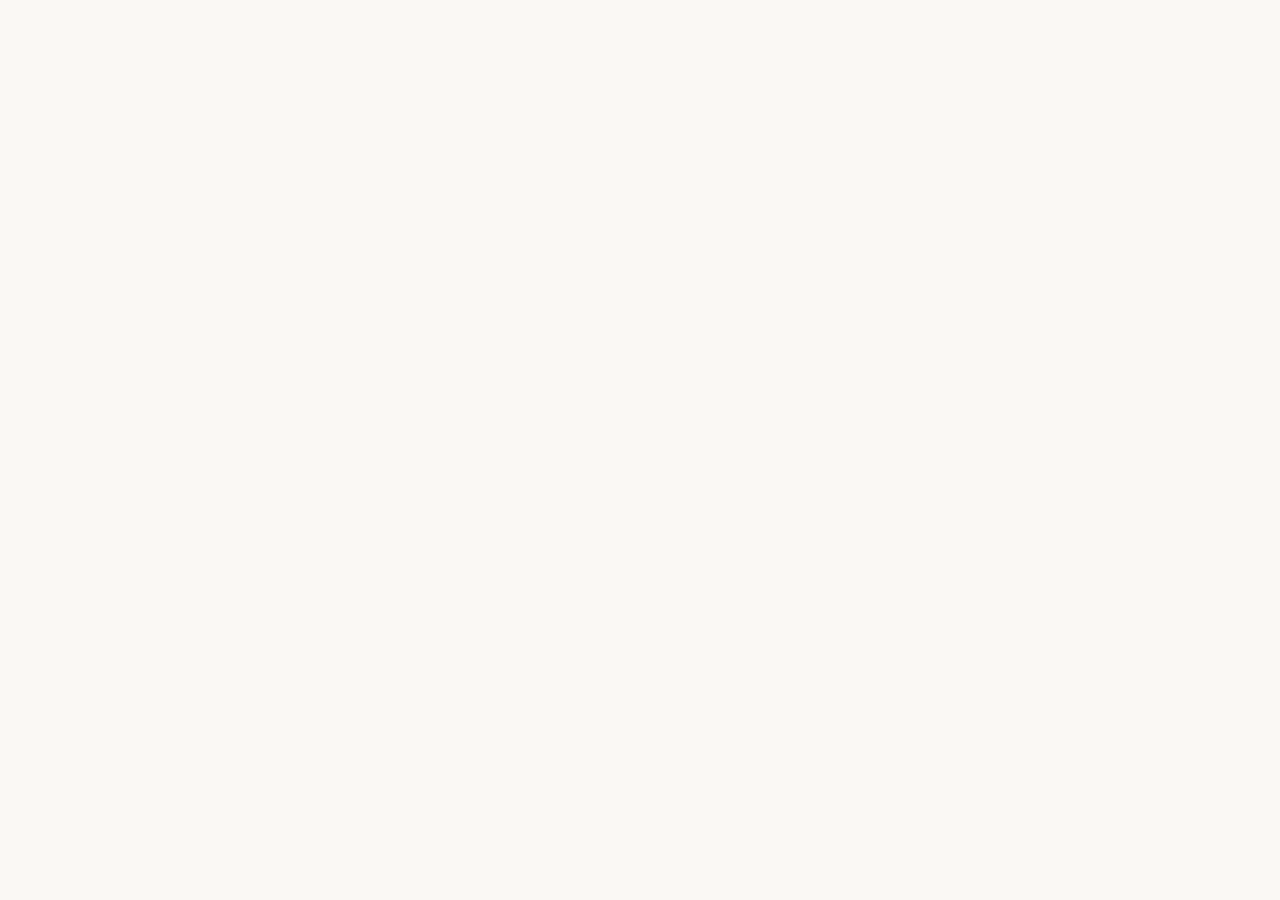
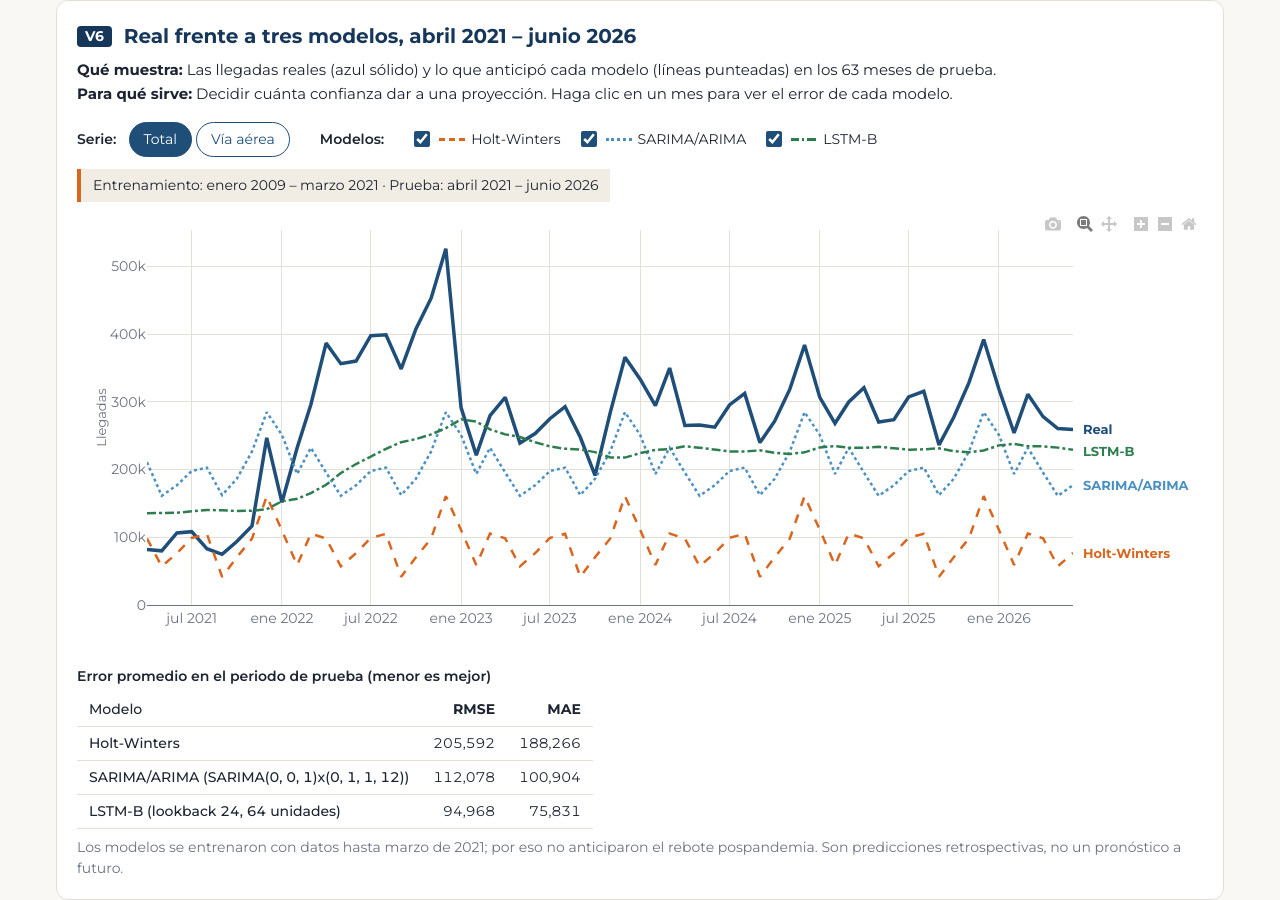
Before and after one commit to jcdiegolopez/ds-lab10, a React (Vite) app: page / in a window 1280 px wide. Shown: the part 977-1877 px from the top of the page. Before the commit the page ends 1026 px from the top, so only its background shows below. Built offline with nearby package versions, Linux system fonts and the light colour scheme.

Commit message:
V6: real frente a tres modelos con selector de serie y de modelos

```diff
--- a/src/App.jsx
+++ b/src/App.jsx
@@ -1,4 +1,5 @@
 import V1 from './charts/V1';
+import V6 from './charts/V6';
 
 // Estructura mínima para el avance. Las pestañas, filtros globales y el resto
 // de gráficas (V2–V5, V7–V9) se agregan en la siguiente iteración.
@@ -16,6 +17,8 @@ export default function App() {
       <main>
         <h2 className="seccion">Panorama</h2>
         <V1 />
+        <h2 className="seccion">Modelos</h2>
+        <V6 />
       </main>
 
       <footer className="pie">
--- /dev/null
+++ b/src/charts/V6.jsx
@@ -0,0 +1,182 @@
+import Plot from './Plot';
+import TarjetaGrafica, { Cargando, SinDatos } from './TarjetaGrafica';
+import { useDatos } from '../state/useDatos';
+import { useFiltros } from '../state/FiltrosContext';
+import { colores, estiloModelos } from '../theme/colors';
+import { configBase, etiquetaMes, formatoNumero, layoutBase } from '../theme/plotlyBase';
+
+const SERIES = [
+  { clave: 'Total mensual', etiqueta: 'Total' },
+  { clave: 'Vía aérea', etiqueta: 'Vía aérea' },
+];
+const ORDEN_MODELOS = ['hw', 'sarima', 'lstm'];
+
+export default function V6() {
+  const pred = useDatos('predicciones_modelos.json');
+  const met = useDatos('metricas_modelos.json');
+  const {
+    serieModelo, setSerieModelo,
+    modelosVisibles, setModelosVisibles,
+    mesSeleccionado, setMesSeleccionado,
+  } = useFiltros();
+
+  if (!pred.datos || !met.datos) {
+    return (
+      <TarjetaGrafica id="V6" titulo="Real frente a tres modelos">
+        <Cargando error={pred.error || met.error} />
+      </TarjetaGrafica>
+    );
+  }
+
+  const filas = pred.datos[serieModelo] ?? [];
+  const metricas = Object.fromEntries(
+    met.datos.filter((m) => m.serie === serieModelo).map((m) => [m.modelo, m]),
+  );
+  const x = filas.map((f) => f.fecha);
+  const etiquetas = filas.map((f) => etiquetaMes(f.fecha));
+  const activos = ORDEN_MODELOS.filter((m) => modelosVisibles[m]);
+
+  const trazas = [
+    {
+      type: 'scatter',
+      mode: 'lines',
+      name: 'Real',
+      x,
+      y: filas.map((f) => f.real),
+      customdata: etiquetas,
+      line: { color: colores.observado, width: 3.5 },
+      hovertemplate: '<b>%{customdata}</b><br>Real: %{y:,.0f}<extra></extra>',
+    },
+    ...activos.map((m) => ({
+      type: 'scatter',
+      mode: 'lines',
+      name: estiloModelos[m].nombre,
+      x,
+      y: filas.map((f) => f[m]),
+      line: { color: estiloModelos[m].color, width: 2.5, dash: estiloModelos[m].dash },
+      hovertemplate: `${estiloModelos[m].nombre}: %{y:,.0f}<extra></extra>`,
+    })),
+  ];
+
+  // Etiquetas directas al final de cada línea, separadas para que no se encimen.
+  const finales = [
+    { texto: 'Real', y: filas.at(-1)?.real, color: colores.observado },
+    ...activos.map((m) => ({ texto: estiloModelos[m].nombre, y: filas.at(-1)?.[m], color: estiloModelos[m].color })),
+  ].sort((a, b) => b.y - a.y);
+  const rango = Math.max(...filas.flatMap((f) => [f.real, ...activos.map((m) => f[m])])) || 1;
+  const minSep = rango * 0.06;
+  for (let i = 1; i < finales.length; i++) {
+    if (finales[i - 1].y - finales[i].y < minSep) finales[i].yEtiqueta = (finales[i - 1].yEtiqueta ?? finales[i - 1].y) - minSep;
+  }
+
+  const shapes = mesSeleccionado && x.includes(mesSeleccionado)
+    ? [{
+        type: 'line', xref: 'x', yref: 'paper', x0: mesSeleccionado, x1: mesSeleccionado, y0: 0, y1: 1,
+        line: { color: colores.atencion, width: 2 },
+      }]
+    : [];
+
+  const layout = layoutBase({
+    height: 440,
+    uirevision: serieModelo,
+    margin: { l: 70, r: 130, t: 20, b: 45 },
+    hovermode: 'x unified',
+    // Rango fijo a los datos: si no, las etiquetas directas estiran el eje.
+    xaxis: { type: 'date', tickformat: '%b %Y', dtick: 'M6', range: [x[0], x.at(-1)], autorange: false },
+    yaxis: { title: { text: 'Llegadas', font: { size: 13, color: colores.contexto } }, rangemode: 'tozero' },
+    shapes,
+    annotations: finales.map((f) => ({
+      x: x.at(-1), y: f.yEtiqueta ?? f.y, xref: 'x', yref: 'y', text: `<b>${f.texto}</b>`,
+      showarrow: false, xanchor: 'left', xshift: 8, font: { size: 13, color: f.color },
+    })),
+  });
+
+  const alternarModelo = (m) => setModelosVisibles((prev) => ({ ...prev, [m]: !prev[m] }));
+
+  const controles = (
+    <>
+      <div className="grupo-botones" role="group" aria-label="Serie">
+        <span className="control-etiqueta">Serie:</span>
+        {SERIES.map((s) => (
+          <button
+            key={s.clave}
+            type="button"
+            className={serieModelo === s.clave ? 'activo' : ''}
+            aria-pressed={serieModelo === s.clave}
+            onClick={() => { setSerieModelo(s.clave); setMesSeleccionado(null); }}
+          >
+            {s.etiqueta}
+          </button>
+        ))}
+      </div>
+      <fieldset className="casillas">
+        <legend className="control-etiqueta">Modelos:</legend>
+        {ORDEN_MODELOS.map((m) => (
+          <label key={m}>
+            <input type="checkbox" checked={modelosVisibles[m]} onChange={() => alternarModelo(m)} />
+            <span className={`muestra-linea muestra-${m}`} aria-hidden="true" />
+            {estiloModelos[m].nombre}
+          </label>
+        ))}
+      </fieldset>
+    </>
+  );
+
+  const seleccion = mesSeleccionado && filas.find((f) => f.fecha === mesSeleccionado);
+
+  return (
+    <TarjetaGrafica
+      id="V6"
+      titulo="Real frente a tres modelos, abril 2021 – junio 2026"
+      queMuestra="Las llegadas reales (azul sólido) y lo que anticipó cada modelo (líneas punteadas) en los 63 meses de prueba."
+      paraQueSirve="Decidir cuánta confianza dar a una proyección. Haga clic en un mes para ver el error de cada modelo."
+      controles={controles}
+      nota="Los modelos se entrenaron con datos hasta marzo de 2021; por eso no anticiparon el rebote pospandemia. Son predicciones retrospectivas, no un pronóstico a futuro."
+    >
+      <div className="aviso-fijo">
+        Entrenamiento: enero 2009 – marzo 2021 · Prueba: abril 2021 – junio 2026
+      </div>
+      {filas.length === 0 ? (
+        <SinDatos />
+      ) : (
+        <Plot
+          data={trazas}
+          layout={layout}
+          config={configBase}
+
+          style={{ width: '100%' }}
+          onClick={(e) => {
+            const fecha = e.points?.[0]?.x;
+            if (fecha) setMesSeleccionado(String(fecha).slice(0, 10));
+          }}
+        />
+      )}
+      {seleccion && (
+        <div className="detalle-mes">
+          <strong>{etiquetaMes(seleccion.fecha)}</strong> · Real {formatoNumero.format(seleccion.real)}
+          {activos.map((m) => (
+            <span key={m}>
+              {' · '}{estiloModelos[m].nombre}: error {formatoNumero.format(seleccion.real - seleccion[m])}
+            </span>
+          ))}
+          <button type="button" className="enlace" onClick={() => setMesSeleccionado(null)}>Quitar selección</button>
+        </div>
+      )}
+      <table className="tabla-metricas">
+        <caption>Error promedio en el periodo de prueba (menor es mejor)</caption>
+        <thead>
+          <tr><th scope="col">Modelo</th><th scope="col">RMSE</th><th scope="col">MAE</th></tr>
+        </thead>
+        <tbody>
+          {ORDEN_MODELOS.map((m) => metricas[m] && (
+            <tr key={m} className={modelosVisibles[m] ? '' : 'apagado'}>
+              <th scope="row">{metricas[m].nombre}{metricas[m].configuracion ? ` (${metricas[m].configuracion})` : ''}</th>
+              <td>{formatoNumero.format(metricas[m].rmse)}</td>
+              <td>{formatoNumero.format(metricas[m].mae)}</td>
+            </tr>
+          ))}
+        </tbody>
+      </table>
+    </TarjetaGrafica>
+  );
+}
```
